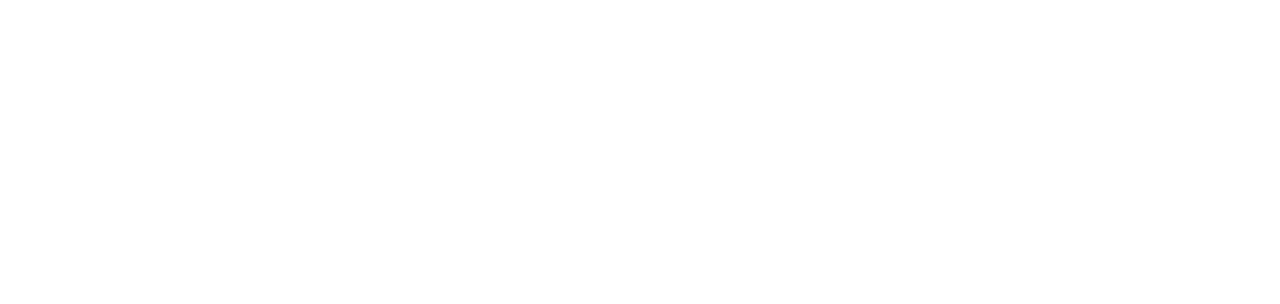
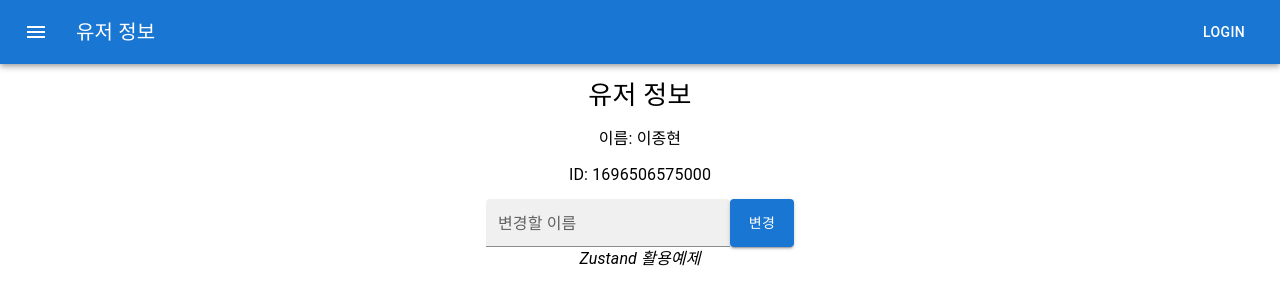
Before and after one commit to Mocatteru/DevPrcPortfolio, a React (Create React App) app: page /userInfo in a window 1280 px wide. Before the commit this address had no page. Shown: the top 304 px of the page. Built offline with nearby package versions, Linux system fonts and the light colour scheme.

Commit message:
유저정보 화면 제작, 코드 리팩토링, Zustand 예제

```diff
--- a/src/app/App.tsx
+++ b/src/app/App.tsx
@@ -1,6 +1,7 @@
 import { BrowserRouter, Route, Routes } from 'react-router-dom';
-import GuitarScreen from '../pages/guitar/guitar-screen';
+import GuitarScreen from '../pages/guitar-screen/guitar-screen';
 import HomeScreen from '../pages/home/home-screen';
+import UserInfoScreen from '../pages/userInfo-screen/userInfo-screen';
 import reportWebVitals from './reportWebVitals';
 
 function App() {
@@ -9,6 +10,7 @@ function App() {
       <Routes>
         <Route path='/' element={<HomeScreen />} />
         <Route path='/guitar' element={<GuitarScreen />} />
+        <Route path='/userInfo' element={<UserInfoScreen />} />
       </Routes>
     </BrowserRouter>
   );
--- a/src/compoenents/DefaultScreen.tsx
+++ b/src/compoenents/DefaultScreen.tsx
@@ -1,3 +1,4 @@
+//Legacy
 import styled from 'styled-components';
 
 interface DefaultScreenProps {
--- a/src/compoenents/Sider/Sider.tsx
+++ b/src/compoenents/Sider/Sider.tsx
@@ -1,13 +1,4 @@
-import {
-  Box,
-  Drawer,
-  List,
-  ListItem,
-  ListItemButton,
-  ListItemIcon,
-  ListItemText
-} from '@mui/material';
-import { useState } from 'react';
+import { Box, List } from '@mui/material';
 import { useNavigate } from 'react-router-dom';
 import { SiderItem } from './SiderItem';
 
@@ -18,6 +9,14 @@ export const Sider = () => {
     navigate('/guitar');
   };
 
+  const goToUserInfo = () => {
+    navigate('/userinfo');
+  };
+
+  const goToHome = () => {
+    navigate('/');
+  };
+
   return (
     <Box
       sx={{
@@ -26,7 +25,9 @@ export const Sider = () => {
       role='presentation'
     >
       <List>
+        <SiderItem nav={goToHome} itemName={'홈 화면'} />
         <SiderItem nav={goToGuitar} itemName={'마타사부로 기타 COVER'} />
+        <SiderItem nav={goToUserInfo} itemName={'유저 정보 및 수정'} />
       </List>
     </Box>
   );
--- /dev/null
+++ b/src/pages/guitar-screen/guitar-screen.tsx
@@ -0,0 +1,45 @@
+import { Box } from '@mui/system';
+import ButtonAppBar from '../../compoenents/Appbar';
+import DefaultScreen from '../../compoenents/DefaultScreen';
+
+function GuitarScreen() {
+  return (
+    <Box
+      sx={{
+        margin: 0,
+        padding: 0,
+        width: '100%',
+        height: '100vh'
+      }}
+    >
+      <ButtonAppBar title='기타솔로' />
+      <Box
+        sx={{
+          display: 'flex',
+          flexDirection: 'column',
+          width: '100%',
+          height: '100vh',
+          backgroundColor: '#FFFFFF',
+          alignItems: 'center'
+        }}
+      >
+        <h1
+          style={{
+            marginBottom: '20px'
+          }}
+        >
+          기타 페이지
+        </h1>
+        <iframe
+          width='850'
+          height='500'
+          src='https://www.youtube.com/embed/CHNdW-XjPyY'
+          title='엠씨더맥스(M.C The Max) - 어디에도 기타솔로 Guitar Cover #04년생 #shorts #guitar #어디에도 #168cm #취미 #strandberg'
+          allow='accelerometer; autoplay; clipboard-write; encrypted-media; gyroscope; picture-in-picture; web-share'
+        ></iframe>
+      </Box>
+    </Box>
+  );
+}
+
+export default GuitarScreen;
--- a/src/pages/guitar/guitar-screen.tsx
+++ /dev/null
@@ -1,26 +0,0 @@
-import DefaultScreen from '../../compoenents/DefaultScreen';
-
-function GuitarScreen() {
-  return (
-    <DefaultScreen flexDirection='column'>
-      <h1
-        style={{
-          marginBottom: '82px'
-        }}
-      >
-        기타 페이지
-      </h1>
-      <iframe
-        width='950'
-        height='534'
-        src='https://www.youtube.com/embed/tku7pSza67g'
-        title='又三郎 - ヨルシカ 마타사부로 guitar 연습 cover'
-        frameBorder='0'
-        allow='accelerometer; autoplay; clipboard-write; encrypted-media; gyroscope; picture-in-picture; web-share'
-        allowFullScreen
-      ></iframe>
-    </DefaultScreen>
-  );
-}
-
-export default GuitarScreen;
--- a/src/pages/home/home-screen.tsx
+++ b/src/pages/home/home-screen.tsx
@@ -1,62 +1,36 @@
 import React, { useCallback, useState } from 'react';
 import './home-screen.css';
-import DefaultScreen from '../../compoenents/DefaultScreen';
-import { useNavigate } from 'react-router-dom';
-import { AppBar, Box, Button, Divider, Drawer, Typography } from '@mui/material';
+import { Box, Button, TextField, Typography } from '@mui/material';
 import ButtonAppBar from '../../compoenents/Appbar';
+import useUserStore from '../../store/userStore';
 
 function HomeScreen() {
   // local
-  const [clickCounter, setClickCounter] = useState<number>(0);
-
-  const onClickPlusButton = () => {
-    console.log('기모띠');
-    setClickCounter(value => value + 1);
-  };
-
-  const isCountEnd = () => {
-    if (clickCounter >= 20) {
-      return '독한새끼 ㅋ 나가뒤지셈 ㅋ';
-    }
-    if (clickCounter >= 10) {
-      return '좆까셈 ㅋ';
-    }
-    return `${clickCounter}회`;
-  };
-
-  const resetCount = useCallback(() => {
-    setClickCounter(0);
-  }, [clickCounter]);
+  const userStore = useUserStore();
 
   return (
     <Box
       sx={{
         flex: 1,
-        display: 'flex',
         flexDirection: 'column',
         width: '100vw',
         height: '100vh',
-        backgroundColor: 'skyblue'
+        backgroundColor: '#FFFFFF'
       }}
     >
-      <ButtonAppBar title='홈화면' />
-
-      <Box sx={{ flex: 1 }}>
-        <Typography>실험1</Typography>
-      </Box>
-      <Box sx={{ flex: 1 }}>
-        <Typography>실험2</Typography>
-      </Box>
-
-      {/* <Box>
-        <Button variant='contained' color='primary' onClick={resetCount}>
-          안녕하셈요? ㅋㅋ
-        </Button>
-        <Button variant='contained' color='primary' onClick={onClickPlusButton}>
-          님아 이거 눌러보셈 지림 ㅋ
-        </Button>
-        <Typography textAlign={'center'}>{isCountEnd()}</Typography>
-      </Box> */}
+      <ButtonAppBar title='홈 화면' />
+      <Typography
+        fontStyle={'italic'}
+        fontWeight='bold'
+        padding={'200px 200px 0px 200px'}
+        textAlign={'center'}
+        fontSize={'50px'}
+      >
+        {'환영합니다 "' + userStore.userName + '" 님'}
+      </Typography>
+      <Typography paddingTop={'40px'} textAlign={'center'}>
+        {'접속 유저ID 번호: ' + userStore.userID}
+      </Typography>
     </Box>
   );
 }
--- /dev/null
+++ b/src/pages/userInfo-screen/userInfo-screen.tsx
@@ -0,0 +1,75 @@
+import React, { useCallback, useState } from 'react';
+import { Box, Button, TextField, Typography } from '@mui/material';
+import ButtonAppBar from '../../compoenents/Appbar';
+import useUserStore from '../../store/userStore';
+
+function UserInfoScreen() {
+  // local
+  const userStore = useUserStore();
+
+  const [userNameInput, setUserNameInput] = useState<string>('');
+
+  // handle
+  const handleUserNameTextFieldChange = (event: React.ChangeEvent<HTMLInputElement>) => {
+    setUserNameInput(event.target.value);
+  };
+
+  const onClickEditUserNameButton = useCallback(() => {
+    userStore.editUserName(userNameInput);
+  }, [userNameInput, userStore.editUserName]);
+
+  return (
+    <Box
+      sx={{
+        flex: 1,
+        flexDirection: 'column',
+        width: '100vw',
+        height: '100vh',
+        backgroundColor: '#FFFFFF'
+      }}
+    >
+      <ButtonAppBar title='유저 정보' />
+      <Box
+        sx={{
+          flex: 1,
+          display: 'flex',
+          width: '100vw',
+          height: '100vh',
+          flexDirection: 'column',
+          alignItems: 'center'
+        }}
+      >
+        <Typography padding={'12px 12px 0px 12px'} fontWeight={'20px'} fontSize={'26px'}>
+          유저 정보
+        </Typography>
+        <Typography padding={'12px 12px 0px 12px'} fontSize={'16px'}>
+          {'이름: ' + userStore.userName}
+        </Typography>
+        <Typography padding={'12px'} fontSize={'16px'}>
+          {'ID: ' + userStore.userID}
+        </Typography>
+        <Box
+          sx={{
+            flexDirection: 'row',
+            display: 'flex'
+          }}
+        >
+          <TextField
+            onChange={handleUserNameTextFieldChange}
+            value={userNameInput}
+            label='변경할 이름'
+            variant='filled'
+            color='primary'
+            size='small'
+          />
+          <Button variant='contained' size='medium' onClick={onClickEditUserNameButton}>
+            변경
+          </Button>
+        </Box>
+        <Typography fontStyle={'italic'}>Zustand 활용예제</Typography>
+      </Box>
+    </Box>
+  );
+}
+
+export default UserInfoScreen;
--- /dev/null
+++ b/src/store/userStore.tsx
@@ -0,0 +1,19 @@
+import { create } from 'zustand';
+
+interface StoreState {
+  userID: number;
+  userName: string;
+  editUserName: (newName: string) => void;
+}
+
+const useUserStore = create<StoreState>(set => ({
+  userID: Date.now(),
+  userName: '이종현',
+  editUserName: (newName: string) =>
+    set(state => ({
+      ...state,
+      userName: newName
+    }))
+}));
+
+export default useUserStore;
```
